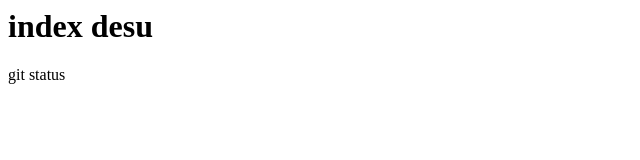
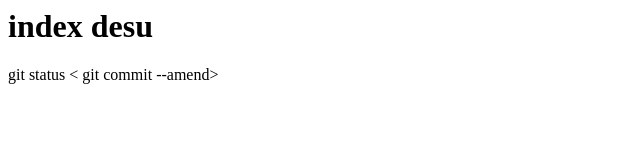
Before and after one commit to vzi00150/git_tutrial, a plain HTML site: page index.html in a window 1280 px wide. Shown: the whole page, without its empty margins (0-640 px from the left). Drawn offline with Linux system fonts and the light colour scheme.

Commit message:
git commit --amendeを追記

```diff
--- a/index.html
+++ b/index.html
@@ -2,3 +2,4 @@
 <p>git status</pl
 >
 <git diff>
+< git commit --amend>
```
